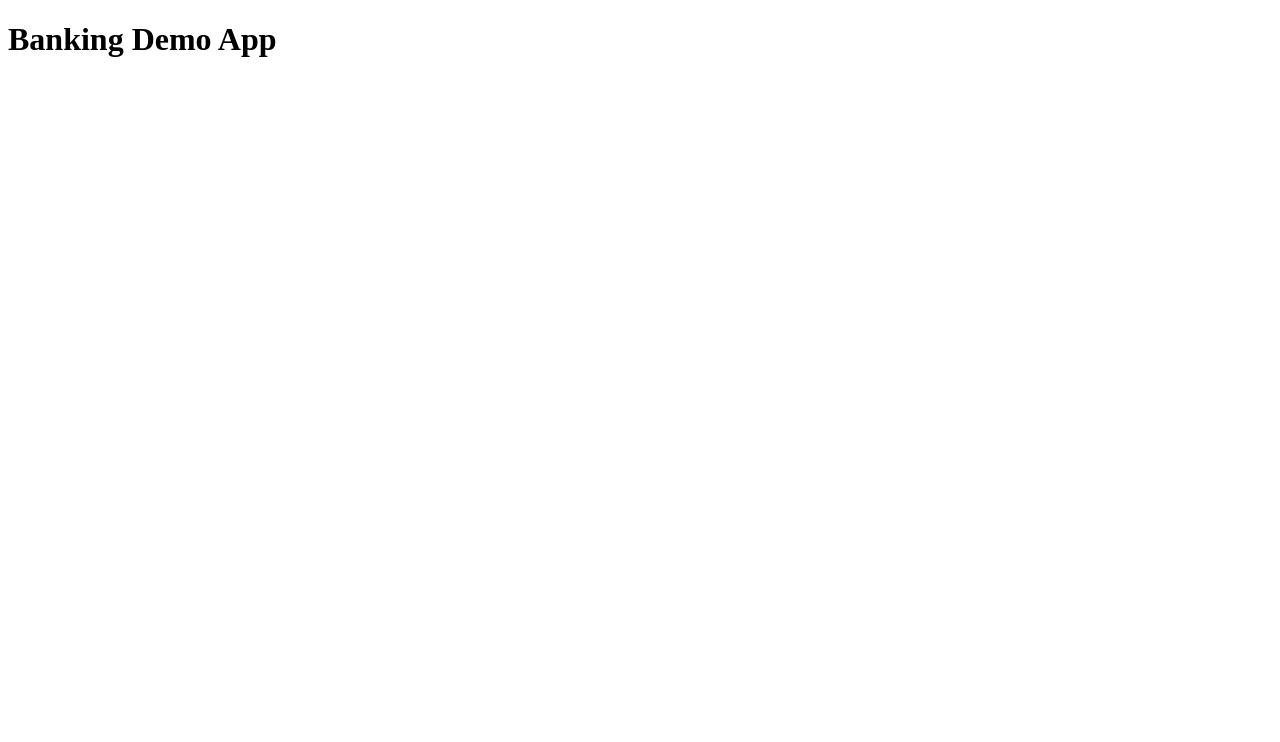
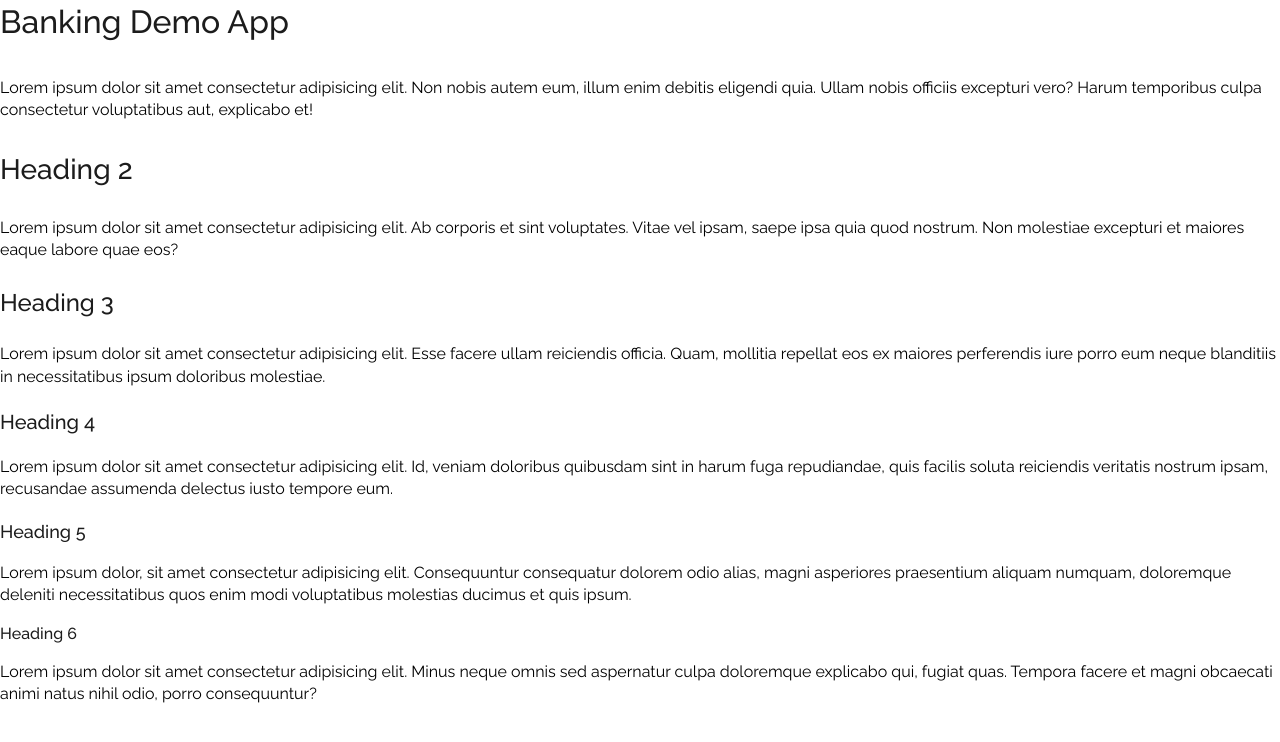
Before and after one commit to ArtemGrachov/banking-vue, a Vue app: page / in a window 1280 px wide. Before the commit this address had no page. Shown: the top 742 px of the page. Built offline with nearby package versions, Linux system fonts and the light colour scheme; the HTML template or start-up script is replaced by a standard one.

Commit message:
feat: headnings, BDA-49

```diff
--- a/package.json
+++ b/package.json
@@ -24,6 +24,7 @@
     "@vitejs/plugin-vue": "^6.0.1",
     "@vue/tsconfig": "^0.8.1",
     "npm-run-all2": "^8.0.4",
+    "sass-embedded": "^1.93.2",
     "typescript": "~5.9.0",
     "vite": "^7.1.7",
     "vite-plugin-vue-devtools": "^8.0.2",
--- a/src/App.vue
+++ b/src/App.vue
@@ -4,6 +4,39 @@
   <h1>
     Banking Demo App
   </h1>
+  <p>
+    Lorem ipsum dolor sit amet consectetur adipisicing elit. Non nobis autem eum, illum enim debitis eligendi quia. Ullam nobis officiis excepturi vero? Harum temporibus culpa consectetur voluptatibus aut, explicabo et!
+  </p>
+  <h2>
+    Heading 2
+  </h2>
+  <p>
+    Lorem ipsum dolor sit amet consectetur adipisicing elit. Ab corporis et sint voluptates. Vitae vel ipsam, saepe ipsa quia quod nostrum. Non molestiae excepturi et maiores eaque labore quae eos?
+  </p>
+  <h3>
+    Heading 3
+  </h3>
+  <p>
+    Lorem ipsum dolor sit amet consectetur adipisicing elit. Esse facere ullam reiciendis officia. Quam, mollitia repellat eos ex maiores perferendis iure porro eum neque blanditiis in necessitatibus ipsum doloribus molestiae.
+  </p>
+  <h4>
+    Heading 4
+  </h4>
+  <p>
+    Lorem ipsum dolor sit amet consectetur adipisicing elit. Id, veniam doloribus quibusdam sint in harum fuga repudiandae, quis facilis soluta reiciendis veritatis nostrum ipsam, recusandae assumenda delectus iusto tempore eum.
+  </p>
+  <h5>
+    Heading 5
+  </h5>
+  <p>
+    Lorem ipsum dolor, sit amet consectetur adipisicing elit. Consequuntur consequatur dolorem odio alias, magni asperiores praesentium aliquam numquam, doloremque deleniti necessitatibus quos enim modi voluptatibus molestias ducimus et quis ipsum.
+  </p>
+  <h6>
+    Heading 6
+  </h6>
+  <p>
+    Lorem ipsum dolor sit amet consectetur adipisicing elit. Minus neque omnis sed aspernatur culpa doloremque explicabo qui, fugiat quas. Tempora facere et magni obcaecati animi natus nihil odio, porro consequuntur?
+  </p>
 </template>
 
 <style scoped></style>
--- a/src/main.ts
+++ b/src/main.ts
@@ -3,6 +3,8 @@ import { createPinia } from 'pinia'
 
 import App from './App.vue'
 import router from './router'
+
+import './styles/main.scss';
 
 const app = createApp(App)
 
--- /dev/null
+++ b/src/styles/main.scss
@@ -0,0 +1,9 @@
+@use './typography.scss';
+
+html,
+body {
+  padding: 0;
+  margin: 0;
+  height: 100%;
+  width: 100%;
+}
--- /dev/null
+++ b/src/styles/mixins/headings.scss
@@ -0,0 +1,108 @@
+@mixin heading-base {
+  color: #1c1c1c;
+  font-weight: 500;
+
+  &:first-child {
+    margin-top: 0;
+  }
+
+  &:last-child {
+    margin-bottom: 0;
+  }
+}
+
+@mixin h1-mobile {
+  margin: 24px 0;
+  font-size: 24px;
+}
+
+@mixin h1-desktop {
+  margin: 32px 0;
+  font-size: 32px;
+}
+
+@mixin h1 {
+  @include heading-base();
+  @include h1-mobile();
+  @include h1-desktop();
+}
+
+@mixin h2-mobile {
+  margin: 20px 0;
+  font-size: 20px;
+}
+
+@mixin h2-desktop {
+  margin: 28px 0;
+  font-size: 28px;
+}
+
+@mixin h2 {
+  @include heading-base();
+  @include h2-mobile();
+  @include h2-desktop();
+}
+
+@mixin h3-mobile {
+  margin: 18px 0;
+  font-size: 18px;
+}
+
+@mixin h3-desktop {
+  margin: 24px 0;
+  font-size: 24px;
+}
+
+@mixin h3 {
+  @include heading-base();
+  @include h3-mobile();
+  @include h3-desktop();
+}
+
+@mixin h4-mobile {
+  margin: 16px 0;
+  font-size: 16px;
+}
+
+@mixin h4-desktop {
+  margin: 20px 0;
+  font-size: 20px;
+}
+
+@mixin h4 {
+  @include heading-base();
+  @include h4-mobile();
+  @include h4-desktop();
+}
+
+@mixin h5-mobile {
+  margin: 14px 0;
+  font-size: 14px;
+}
+
+@mixin h5-desktop {
+  margin: 18px 0;
+  font-size: 18px;
+}
+
+@mixin h5 {
+  @include heading-base();
+  @include h5-mobile();
+  @include h5-desktop();
+}
+
+@mixin h6-mobile {
+  margin: 12px 0;
+  font-size: 12px;
+}
+
+@mixin h6-desktop {
+  margin: 16px 0;
+  font-size: 16px;
+}
+
+@mixin h6 {
+  @include heading-base();
+  @include h6-mobile();
+  @include h6-desktop();
+}
--- /dev/null
+++ b/src/styles/typography.scss
@@ -0,0 +1,33 @@
+@use './mixins/headings.scss' as headings;
+
+@import url('https://fonts.googleapis.com/css2?family=Raleway:ital,wght@0,400..600;1,400..600&display=swap');
+
+html {
+  font-family: 'Raleway', sans-serif;
+  font-size: 16px;
+  line-height: 1.4;
+}
+
+h1 {
+  @include headings.h1();
+}
+
+h2 {
+  @include headings.h2();
+}
+
+h3 {
+  @include headings.h3();
+}
+
+h4 {
+  @include headings.h4();
+}
+
+h5 {
+  @include headings.h5();
+}
+
+h6 {
+  @include headings.h6();
+}
```
Also changed, not shown: src/styles/mixins/breakpoints.scss (added, +32 -0 lines), 1 other file (tests, documents, lock files or other folders).
